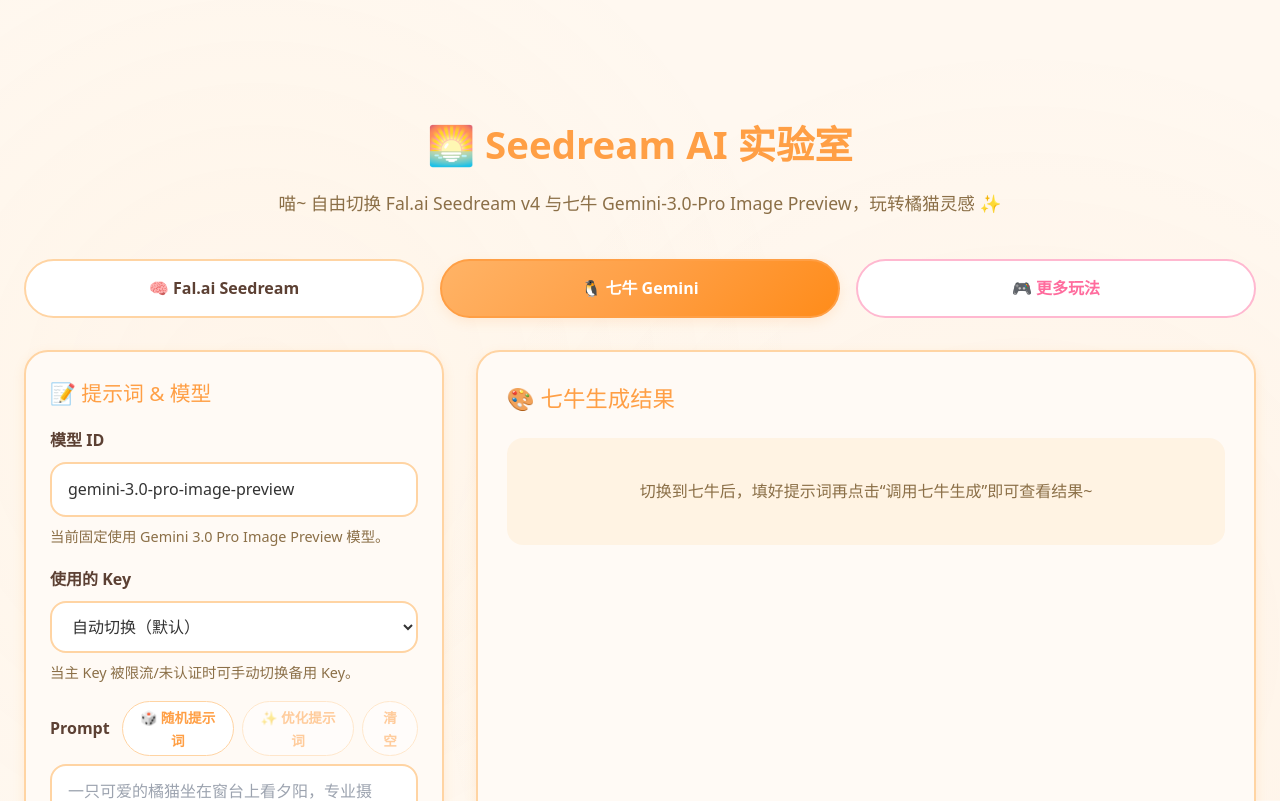
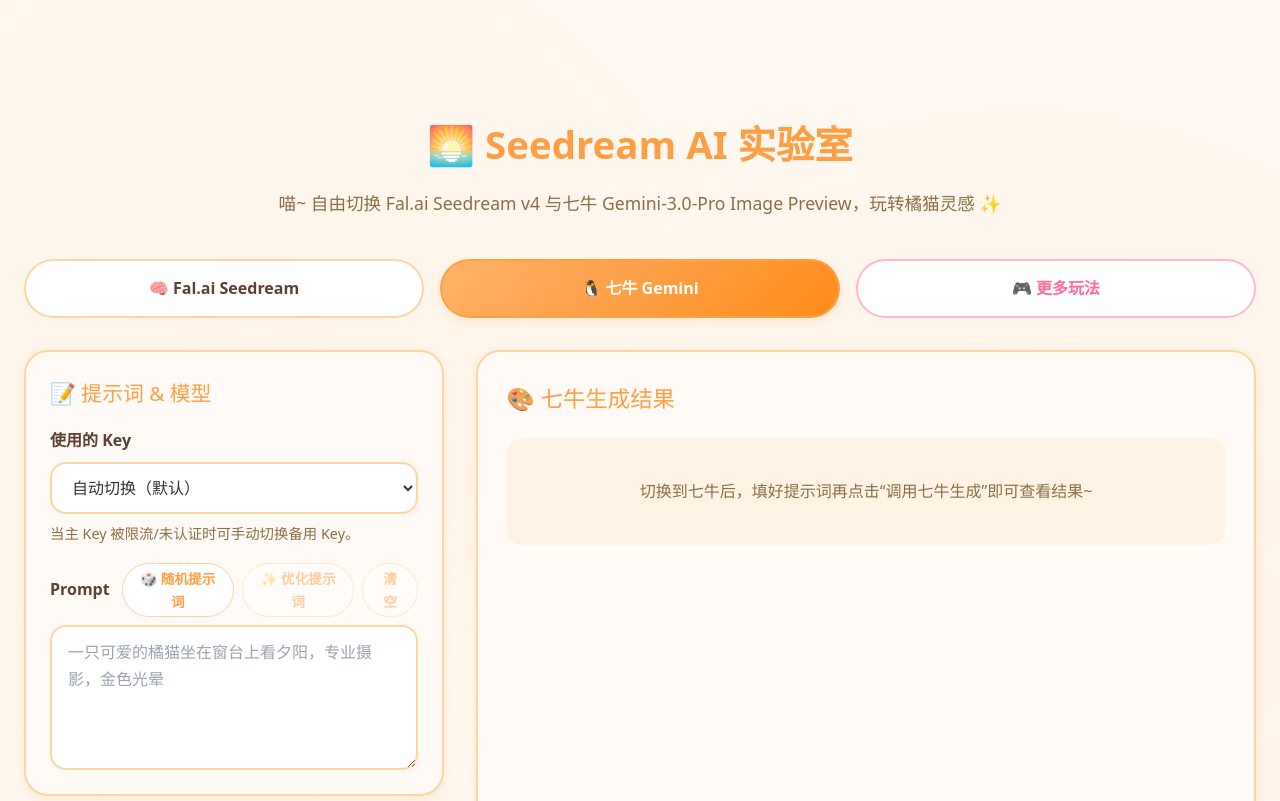
Before and after one commit to IwannaYuJie/web, a React (Vite) app: page /secret-seedream in a window 1280 px wide. Shown: the top 801 px of the page. Built offline with nearby package versions, Linux system fonts and the light colour scheme.

Commit message:
chore: remove qiniu model id field

```diff
--- a/src/pages/SeedreamStudio.jsx
+++ b/src/pages/SeedreamStudio.jsx
@@ -1649,18 +1649,6 @@
             <section className="seedream-panel" aria-label="七牛生成设置">
               <div className="panel-card">
                 <h2>📝 提示词 & 模型</h2>
-                <div className="field-group">
-                  <label htmlFor="qiniu-model">模型 ID</label>
-                  <input
-                    id="qiniu-model"
-                    type="text"
-                    placeholder="gemini-3.0-pro-image-preview"
-                    value={qiniuModel}
-                    readOnly
-                    className="readonly-input"
-                  />
-                  <p className="panel-tip">当前固定使用 Gemini 3.0 Pro Image Preview 模型。</p>
-                </div>
                 <div className="field-group">
                   <label htmlFor="qiniu-key-choice">使用的 Key</label>
                   <select
```
